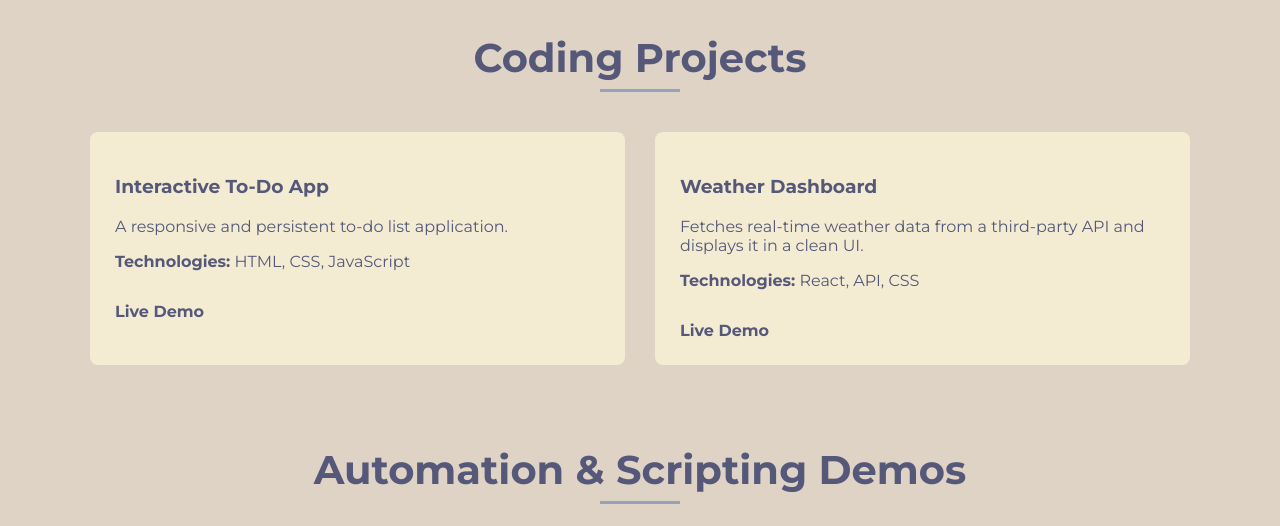
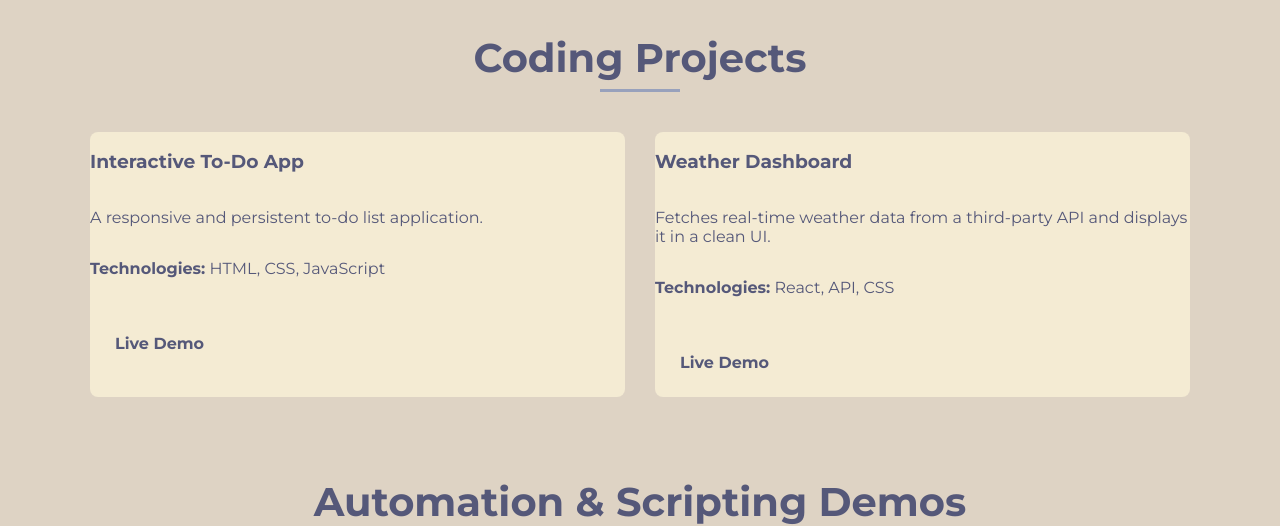
Before and after one commit to erieaaa/Portfolio, a plain HTML site: page index.html in a window 1280 px wide. Shown: the part 4540-5066 px from the top of the page. Drawn offline with nearby package versions, Linux system fonts and the light colour scheme.

Commit message:
Update index.html

```diff
--- a/index.html
+++ b/index.html
@@ -170,8 +170,24 @@ I'm also someone who’s willing to learn, flexible, and adaptable—whether it
     <div class="project-subsection">
         <h2 class="section-title" data-aos="fade-up">Coding Projects</h2>
         <div class="project-grid" data-aos="fade-up">
-            <div class="project-card"><div class="project-links"><h3>Interactive To-Do App</h3><p>A responsive and persistent to-do list application.</p><p><strong>Technologies:</strong> HTML, CSS, JavaScript</p><a href="https://erieaaa.github.io/Todo-App/" target="_blank">Live Demo</a></div></div>
-            <div class="project-card"><div class="project-links"><h3>Weather Dashboard</h3><p>Fetches real-time weather data from a third-party API and displays it in a clean UI.</p><p><strong>Technologies:</strong> React, API, CSS</p><a href="https://erieaaa.github.io/weather/" target="_blank">Live Demo</a></div></div>
+            <!-- FIXED STRUCTURE -->
+            <div class="project-card">
+                <h3>Interactive To-Do App</h3>
+                <p>A responsive and persistent to-do list application.</p>
+                <p><strong>Technologies:</strong> HTML, CSS, JavaScript</p>
+                <div class="project-links">
+                    <a href="https://erieaaa.github.io/Todo-App/" target="_blank">Live Demo</a>
+                </div>
+            </div>
+            <!-- FIXED STRUCTURE -->
+            <div class="project-card">
+                <h3>Weather Dashboard</h3>
+                <p>Fetches real-time weather data from a third-party API and displays it in a clean UI.</p>
+                <p><strong>Technologies:</strong> React, API, CSS</p>
+                <div class="project-links">
+                    <a href="https://erieaaa.github.io/weather/" target="_blank">Live Demo</a>
+                </div>
+            </div>
         </div>
     </div>
 
@@ -231,7 +247,6 @@ I'm also someone who’s willing to learn, flexible, and adaptable—whether it
     </div>
 </section>
 
-<!-- REPLACE your old contact section with this new one -->
 <section id="contact" data-aos="fade-up">
     <h2 class="section-title">Get In Touch</h2>
     <p>
@@ -244,7 +259,6 @@ I'm also someone who’s willing to learn, flexible, and adaptable—whether it
         <a href="mailto:mserikaguido@gmail.com" class="btn">Say Hello</a>
     </div>
 
-    <!-- ADDED THIS DIV FOR THE CLICKABLE EMAIL -->
     <div class="email-link">
         <a href="mailto:mserikaguido@gmail.com">mserikaguido@gmail.com</a>
     </div>
```
